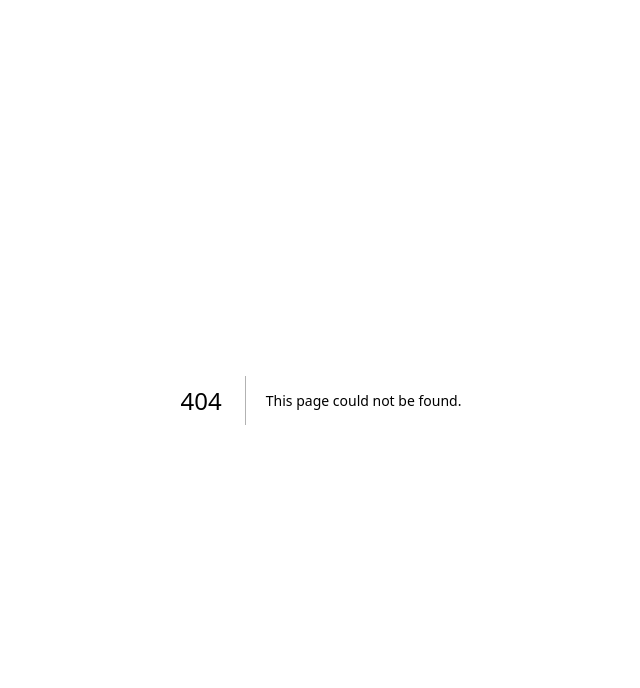
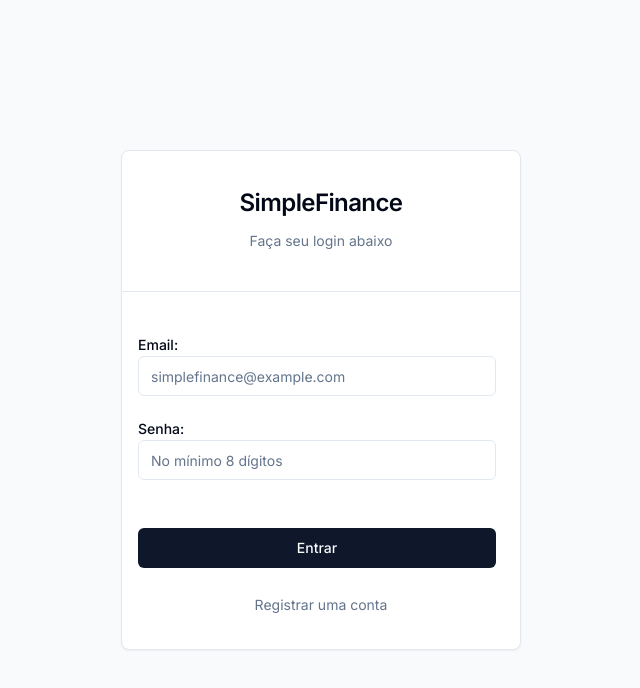
Before and after one commit to davimcruz/SimpleFinance, a Next.js app: page /auth/signin in a window 1280 px wide. Before the commit this address had no page. Shown: the top 688 px of the page, without its empty margins (319-959 px from the left). Built offline with nearby package versions, Linux system fonts and the light colour scheme.

Commit message:
Atualizações de rotas de registro

```diff
--- /dev/null
+++ b/components/ui/input.tsx
@@ -0,0 +1,25 @@
+import * as React from "react"
+
+import { cn } from "@/lib/utils"
+
+export interface InputProps
+  extends React.InputHTMLAttributes<HTMLInputElement> {}
+
+const Input = React.forwardRef<HTMLInputElement, InputProps>(
+  ({ className, type, ...props }, ref) => {
+    return (
+      <input
+        type={type}
+        className={cn(
+          "flex h-10 w-full rounded-md border border-input bg-background px-3 py-2 text-sm ring-offset-background file:border-0 file:bg-transparent file:text-sm file:font-medium placeholder:text-muted-foreground focus-visible:outline-none focus-visible:ring-2 focus-visible:ring-ring focus-visible:ring-offset-2 disabled:cursor-not-allowed disabled:opacity-50",
+          className
+        )}
+        ref={ref}
+        {...props}
+      />
+    )
+  }
+)
+Input.displayName = "Input"
+
+export { Input }
--- /dev/null
+++ b/components/ui/label.tsx
@@ -0,0 +1,26 @@
+"use client"
+
+import * as React from "react"
+import * as LabelPrimitive from "@radix-ui/react-label"
+import { cva, type VariantProps } from "class-variance-authority"
+
+import { cn } from "@/lib/utils"
+
+const labelVariants = cva(
+  "text-sm font-medium leading-none peer-disabled:cursor-not-allowed peer-disabled:opacity-70"
+)
+
+const Label = React.forwardRef<
+  React.ElementRef<typeof LabelPrimitive.Root>,
+  React.ComponentPropsWithoutRef<typeof LabelPrimitive.Root> &
+    VariantProps<typeof labelVariants>
+>(({ className, ...props }, ref) => (
+  <LabelPrimitive.Root
+    ref={ref}
+    className={cn(labelVariants(), className)}
+    {...props}
+  />
+))
+Label.displayName = LabelPrimitive.Root.displayName
+
+export { Label }
--- a/package.json
+++ b/package.json
@@ -13,13 +13,19 @@
     "@radix-ui/react-alert-dialog": "^1.0.5",
     "@radix-ui/react-avatar": "^1.0.4",
     "@radix-ui/react-dialog": "^1.0.5",
+    "@radix-ui/react-label": "^2.0.2",
     "@radix-ui/react-separator": "^1.0.3",
     "@radix-ui/react-slot": "^1.0.2",
+    "@types/next-auth": "^3.15.0",
     "class-variance-authority": "^0.7.0",
     "clsx": "^2.1.0",
+    "dotenv": "^16.4.5",
     "embla-carousel-react": "^8.0.0",
+    "express": "^4.19.2",
+    "jsonwebtoken": "^9.0.2",
     "lucide-react": "^0.358.0",
     "mongodb": "^6.5.0",
+    "mysql": "^2.18.1",
     "next": "14.1.3",
     "next-auth": "^4.24.7",
     "react": "^18",
--- /dev/null
+++ b/pages/auth/signin/index.tsx
@@ -0,0 +1,81 @@
+"use client"
+import { Inter } from "next/font/google"
+import { FormEvent, useState } from "react"
+import { useRouter } from "next/router"
+import "../../../app/globals.css"
+
+import {
+  Card,
+  CardContent,
+  CardDescription,
+  CardHeader,
+  CardTitle,
+} from "@/components/ui/card"
+import { Button } from "@/components/ui/button"
+import { Input } from "@/components/ui/input"
+import { Label } from "@/components/ui/label"
+import { Separator } from "@/components/ui/separator"
+
+const inter = Inter({ subsets: ["latin"] })
+
+export default function Login() {
+  const router = useRouter()
+  const [email, setEmail] = useState("")
+  const [password, setPassword] = useState("")
+
+  const handleSubmit = async (e: FormEvent) => {
+    e.preventDefault()
+    console.log("Fazendo login com email:", email, "e senha:", password)
+  }
+
+  return (
+    <div
+      className={`${inter.className} flex items-center lg:justify-center lg:h-screen bg-slate-50`}
+    >
+      <Card className="w-[400px] h-[500px] flex-row">
+        <CardTitle className="pt-10 text-center">SimpleFinance</CardTitle>
+        <CardDescription className="pt-4 text-center">
+          Faça seu login abaixo
+        </CardDescription>
+        <Separator className="mt-10"></Separator>
+        <CardContent className="pt-10 pl-4">
+          <form onSubmit={handleSubmit}>
+            <div className="grid w-full max-w-sm items-center gap-5">
+              <div>
+                <Label htmlFor="email">Email:</Label>
+                <Input
+                  type="email"
+                  id="email"
+                  placeholder="simplefinance@example.com"
+                  value={email}
+                  onChange={(e) => setEmail(e.target.value)}
+                />
+              </div>
+              <div>
+                <Label htmlFor="password">Senha:</Label>
+                <Input
+                  type="password"
+                  id="password"
+                  placeholder="No mínimo 8 dígitos"
+                  value={password}
+                  onChange={(e) => setPassword(e.target.value)}
+                />
+              </div>
+            </div>
+            <Button className="mt-12 w-full" type="submit">
+              Entrar
+            </Button>
+          </form>
+        </CardContent>
+        <div className="text-center justify-center">
+          <a
+            href="./signup"
+            className="text-center text-sm hover:text-sky-400 text-slate-500"
+          >
+            Registrar uma conta
+          </a>
+        </div>
+      </Card>
+    </div>
+  )
+}
--- /dev/null
+++ b/pages/auth/signup/index.tsx
@@ -0,0 +1,99 @@
+import { Inter } from "next/font/google"
+import { FormEvent, useState } from "react"
+import { useRouter } from "next/router"
+import {
+  Card,
+  CardContent,
+  CardDescription,
+  CardTitle,
+} from "@/components/ui/card"
+import { Button } from "@/components/ui/button"
+import { Input } from "@/components/ui/input"
+import { Label } from "@/components/ui/label"
+import { Separator } from "@/components/ui/separator"
+
+import "../../../app/globals.css"
+
+const inter = Inter({ subsets: ["latin"] })
+
+export default function Register() {
+  const router = useRouter()
+  const [email, setEmail] = useState("")
+  const [password, setPassword] = useState("")
+  const [error, setError] = useState<string | undefined>(undefined)
+
+  const handleSubmit = async (event: FormEvent) => {
+    event.preventDefault()
+
+    try {
+      const response = await fetch("/api/auth", {
+        // Alterado o caminho para a rota de registro no back-end
+        method: "POST",
+        headers: {
+          "Content-Type": "application/json",
+        },
+        body: JSON.stringify({ email, password }),
+      })
+
+      if (!response.ok) {
+        throw new Error("Erro ao registrar usuário")
+      }
+
+      router.push("/auth/signin")
+    } catch (error) {
+      setError(error.message)
+    }
+  }
+
+  return (
+    <div
+      className={`${inter.className} flex items-center lg:justify-center lg:h-screen bg-slate-50`}
+    >
+      <Card className="w-[400px] h-[500px] flex-row">
+        <CardTitle className="pt-10 text-center">SimpleFinance</CardTitle>
+        <CardDescription className="pt-4 text-center">
+          Faça seu registro abaixo
+        </CardDescription>
+        <Separator className="mt-10"></Separator>
+        <CardContent className="pt-10 pl-4">
+          <form onSubmit={handleSubmit}>
+            {" "}
+            {/* Adicionado o evento onSubmit ao formulário */}
+            <div className="grid w-full max-w-sm items-center gap-5">
+              <div>
+                <Label htmlFor="email">Email:</Label>
+                <Input
+                  type="email"
+                  id="email"
+                  placeholder="simplefinance@example.com"
+                  onChange={(e) => setEmail(e.target.value)}
+                />
+              </div>
+              <div>
+                <Label htmlFor="password">Senha:</Label>
+                <Input
+                  type="password"
+                  id="password"
+                  placeholder="No mínimo 8 dígitos"
+                  onChange={(e) => setPassword(e.target.value)}
+                />
+              </div>
+            </div>
+            <Button className="mt-12 w-full" type="submit">
+              Registrar
+            </Button>
+            {error && <p className="text-red-500 mt-2">{error}</p>}
+          </form>
+        </CardContent>
+        <div className="text-center justify-center">
+          <a
+            href="./signin"
+            className="text-center text-sm hover:text-sky-400 text-slate-500"
+          >
+            Já possuo conta
+          </a>
+        </div>
+      </Card>
+    </div>
+  )
+}
--- a/pages/signin/index.tsx
+++ /dev/null
@@ -1,57 +0,0 @@
-"use client"
-import { FormEvent, useState } from "react"
-import { useRouter } from "next/router"
-
-import {
-  Card,
-  CardContent,
-  CardDescription,
-  CardHeader,
-  CardTitle,
-} from "@/components/ui/card"
-import { Button } from "@/components/ui/button"
-
-
-export default function Login() {
-
-  const router = useRouter();
-  const [email, setEmail] = useState('');
-  const [password, setPassword] = useState('');
-
-  const handleSubmit = async (e: FormEvent) => {
-    e.preventDefault();
-    console.log('Fazendo login com email:', email, 'e senha:', password);
-    router.push('/');
-  };
-
-  return (
-    <div className="flex min-h-screen bg-slate-50 md:items-center justify-center">
-      <Card>
-        <CardTitle>Faça seu Login</CardTitle>
-        <CardContent>
-          <form onSubmit={handleSubmit}>
-            <div>
-              <label htmlFor="email">Email:</label>
-              <input
-                type="email"
-                id="email"
-                value={email}
-                onChange={(e) => setEmail(e.target.value)}
-              />
-            </div>
-            <div>
-              <label htmlFor="password">Senha:</label>
-              <input
-                type="password"
-                id="password"
-                value={password}
-                onChange={(e) => setPassword(e.target.value)}
-              />
-            </div>
-            <button type="submit">Entrar</button>
-          </form>
-        </CardContent>
-      </Card>
-    </div>
-  )
-}
```
Also changed, not shown: pages/api/auth.js (deleted), 2 other files (tests, documents, lock files or other folders).
